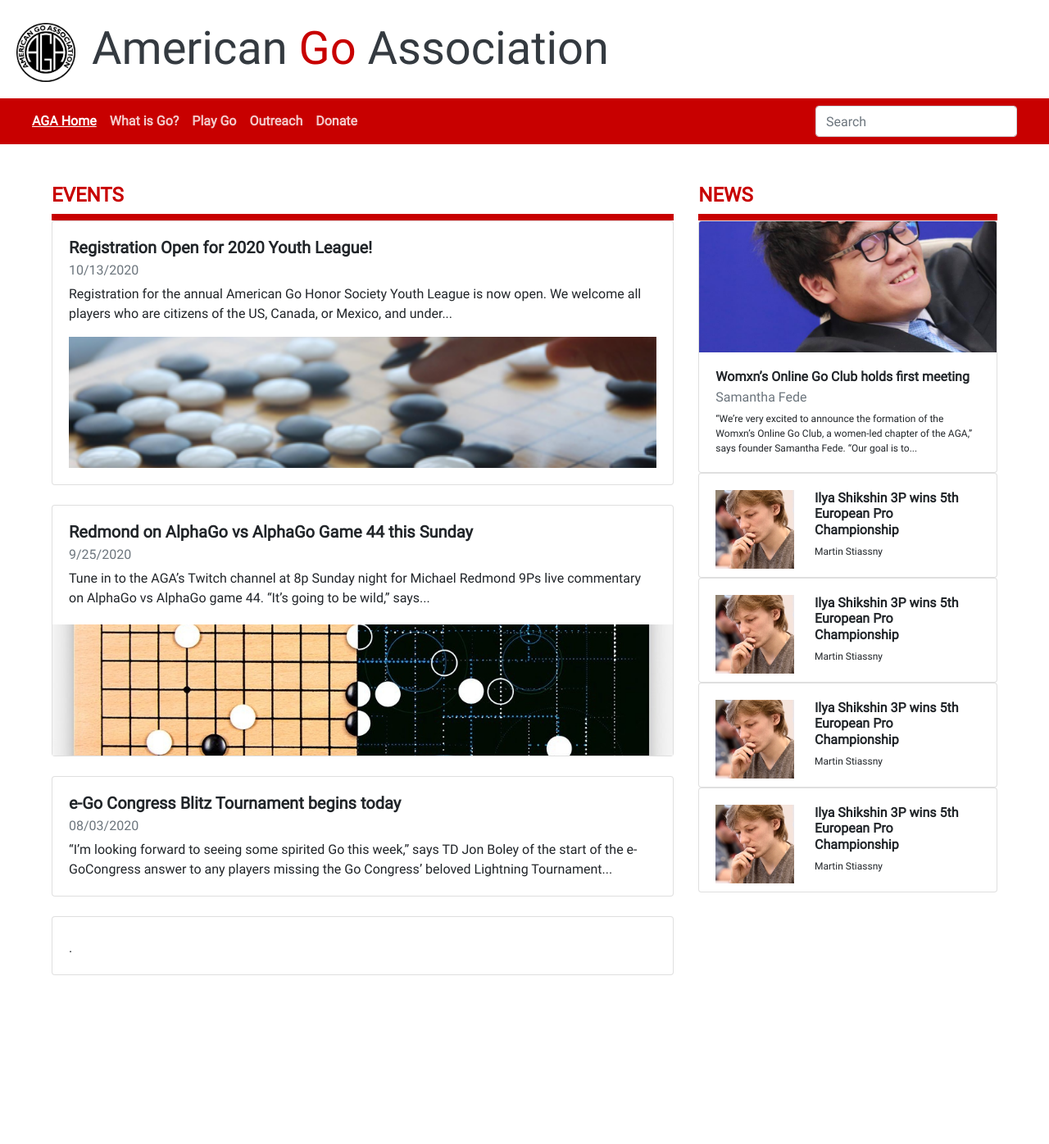
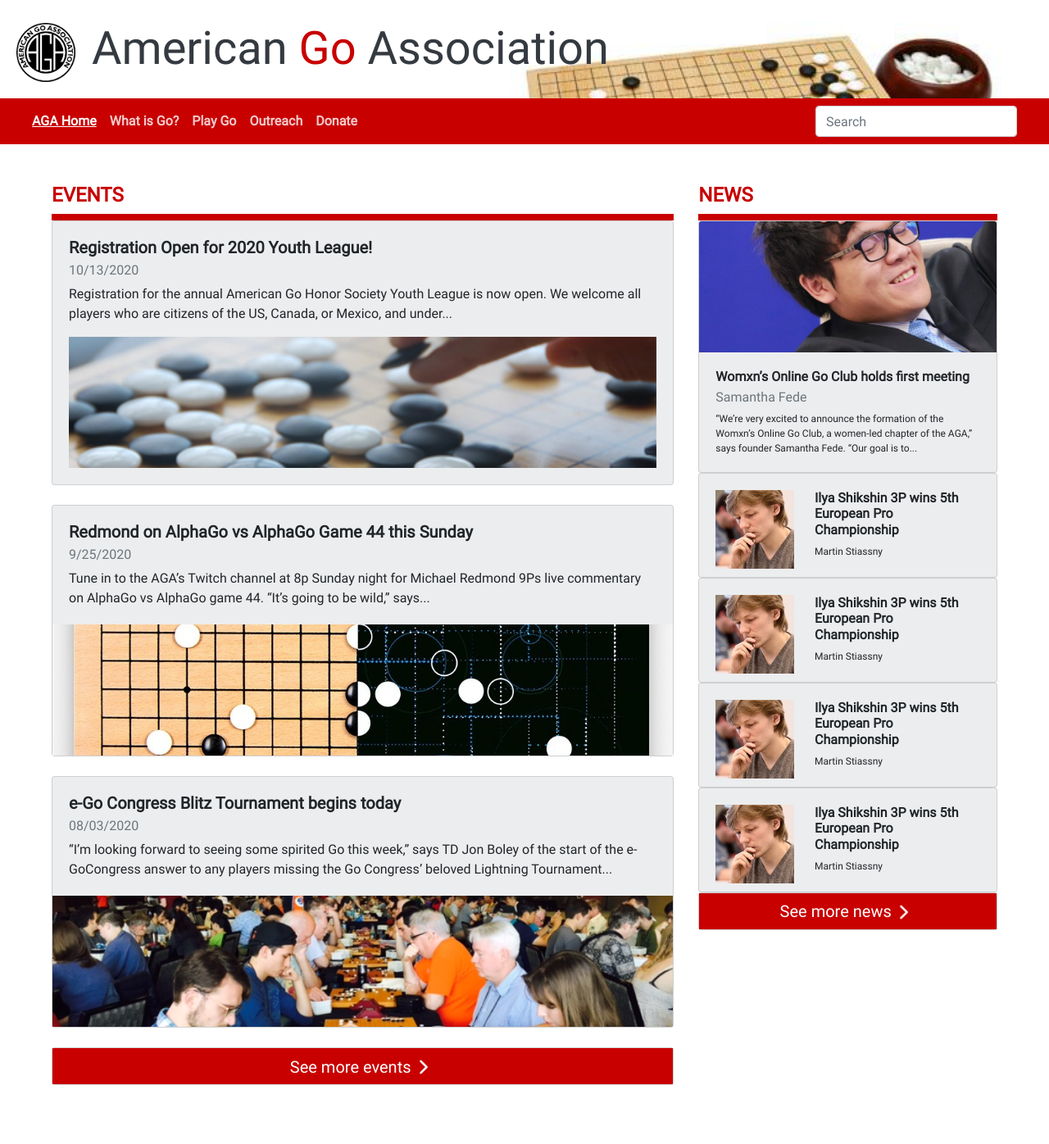
Before and after one commit to melissa-z/american-go-association, a PHP site: page / in a window 1280 px wide. Shown: the whole page at 82% size. Before the commit the page ends 1190 px from the top, so only its background shows below. Run offline with PHP 8.4, Linux system fonts and the light colour scheme.

Commit message:
add 'see more news/events' buttons

```diff
--- a/home.html
+++ b/home.html
@@ -12,7 +12,6 @@
     <body>
         <div class="d-flex flex-row align-items-center top-pane pt-2" id="Home">
             <img class="logo" src="images/AGALogo.png" alt="American Go Association Logo">
-            <!-- MAKE HEADER RESPONSIVE -->
             <h1>American <span style="color: #C80000">Go</span> Association</h1>
         </div>
         <nav class="navbar navbar-expand-sm navbar-dark sticky-top" style="background-color: #C80000;">
@@ -38,6 +37,9 @@
                     </ul>
                     <form class="form-inline my-2 my-lg-0">
                         <input class="form-control mr-sm-2" type="search" placeholder="Search" aria-label="Search">
+                        <!-- <div class="input-group-text bg-transparent border-right-0">
+                            <i class="fa fa-search"></i>
+                        </div> -->
                     </form>
                 </div>
             </div>
@@ -45,7 +47,7 @@
         <div class="container-fluid posts">
             <div class="row pt-lg-5 pt-sm-4 pt-3 px-lg-5 px-md-0 justify-content-center">
                 <div class="col-md-8 pb-5 events">
-                    <h4>EVENTS</h4>
+                    <h4 class="section-header">EVENTS</h4>
                     <div class="container-fluid section-marker"></div>
                     <div class="card event-card mb-4">
                         <div class="card-body">
@@ -54,7 +56,7 @@
                             <p class="card-text">Registration for the annual American Go Honor Society Youth League is now open.
                                 We welcome all players who are citizens of the US, Canada, or Mexico, and under...</p>
                             <div class="d-flex flex-row align-items-center justify-content-center">
-                                <img class="event-img" src="images/Board.png" alt="Player's hand hovering over a go board">
+                                <img class="event-img" src="images/GoGame.png" alt="Player's hand hovering over a go board">
                             </div>
                         </div>
                     </div>
@@ -76,17 +78,29 @@
                             <p class="card-text">“I’m looking forward to seeing some spirited Go this week,” says TD Jon Boley of the
                                 start of the e-GoCongress answer to any players missing the Go Congress’ beloved Lightning Tournament...</p>
                         </div>
+                        <div class="d-flex flex-row align-items-center justify-content-center">
+                            <img class="event-img" src="images/GoTournament.jpg" alt="a go tournament in progress">
+                        </div>
                     </div>
-                    <div class="card event-card mb-4">
+                    <!-- <div class="card event-card mb-4">
                         <div class="card-body">
                             <h5 class="card-title event-title"></h5>
                             <h6 class="card-subtitle mb-2 text-muted"></h6>
                             <p class="card-text">.</p>
                         </div>
+                    </div> -->
+                    <div class="card mb-4 more-events">
+                        <div class="card-body more-events-button">
+                            <div class="card-title d-flex flex-row align-items-center justify-content-center">
+                                <h4 style="font-size: 1.25em">See more events</h4>
+                                <img src="images/RightArrow.png" alt="right arrow" style="max-width: 30px; margin-bottom: 0.4em"/>
+                            </div>
+                        </div>
                     </div>
                 </div>
+
                 <div class="col-md-4 pb-5 news">
-                    <h4>NEWS</h4>
+                    <h4 class="section-header">NEWS</h4>
                     <div class="container-fluid section-marker"></div>
                     <div class="card news-card-top">
                         <img class="card-img-top news-img-top" src="images/KeJie.jpg" alt="Card image cap">
@@ -141,6 +155,14 @@
                             </div>
                         </div>
                     </div>
+                    <div class="card more-news">
+                        <div class="card-body more-news-button">
+                            <div class="card-title d-flex flex-row align-items-center justify-content-center">
+                                <h4 style="font-size: 1.25em">See more news</h4>
+                                <img src="images/RightArrow.png" alt="right arrow" style="max-width: 30px; margin-bottom: 0.4em"/>
+                            </div>
+                        </div>
+                    </div>
                 </div>
             </div>
         </div>
--- a/index.css
+++ b/index.css
@@ -8,9 +8,10 @@
         url('fonts/roboto-v20-latin/roboto-v20-latin-regular.woff') format('woff'); /* Chrome 6+, Firefox 3.6+, IE 9+, Safari 5.1+ */
 }
 
-.is-active {
-    color: rgba(255, 255, 255, 1) !important;
-    text-decoration: underline;
+.top-pane {
+    background-image: url('images/GoBoard.png');
+    background-size: cover;
+    background-repeat: no-repeat;
 }
 
 .navbar-dark .navbar-nav .nav-link {
@@ -55,11 +56,6 @@ h1 {
   .logo {width: 7em; height: 7em;}
 }
 
-h4 {
-    color: #C80000;
-    font-weight: bold;
-}
-
 .event-title, .news-title {
     font-weight: bold;
 }
@@ -69,6 +65,10 @@ h4 {
     min-width: 100%;
     max-width: 100%;
     max-height: 10em;
+}
+
+.card {
+    background-color: #ecedee;
 }
 
 .news-card {
@@ -95,6 +95,11 @@ h4 {
     max-height: 10em;
 }
 
+.section-header {
+    color: #C80000;
+    font-weight: bold;
+}
+
 .section-marker {
     background-color: #C80000;
     height: 0.5em;
@@ -103,3 +108,16 @@ h4 {
 .nav-item {
     font-weight: bold;
 }
+
+.more-news-button, .more-events-button {
+    height: 2.75em;
+    padding: 0.5rem;
+    color: white;
+    background-color: #C80000;
+}
+
+.more-news:hover, .more-events:hover {
+    color: white;
+    text-decoration: underline;
+    cursor: pointer;
+}
```
Also changed, not shown: images/GoBoard.jpg (added), images/GoBoard.png (added), images/GoGame.png (renamed from images/Board.png), images/GoTournament.jpg (added), images/RightArrow.png (added), 1 other file.
